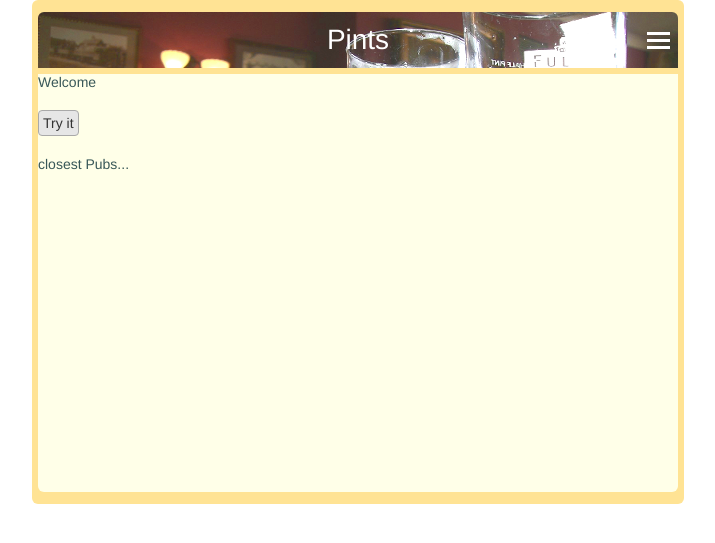
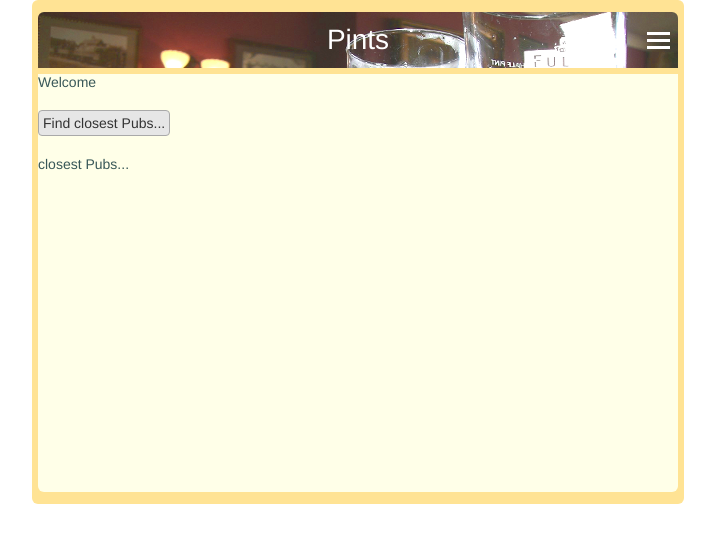
Before and after one commit to richardtraindl/pints, a Jekyll site: the page built from pints/index.html, in a window 1280 px wide. Shown: the top 543 px of the page, without its empty margins (282-997 px from the left). Built offline with Jekyll 4.4.1, drawn with Linux system fonts in a browser that asks for light colours.

Commit message:
Update index.html

```diff
--- a/pints/index.html
+++ b/pints/index.html
@@ -9,7 +9,7 @@ id: index
 
     <div class="gap"></div>
 
-    <button class="btn" onclick="rank_pubs()">Try it</button>
+    <button class="btn" onclick="rank_pubs()">Find closest Pubs...</button>
 
     <div class="gap"></div>
 
```
